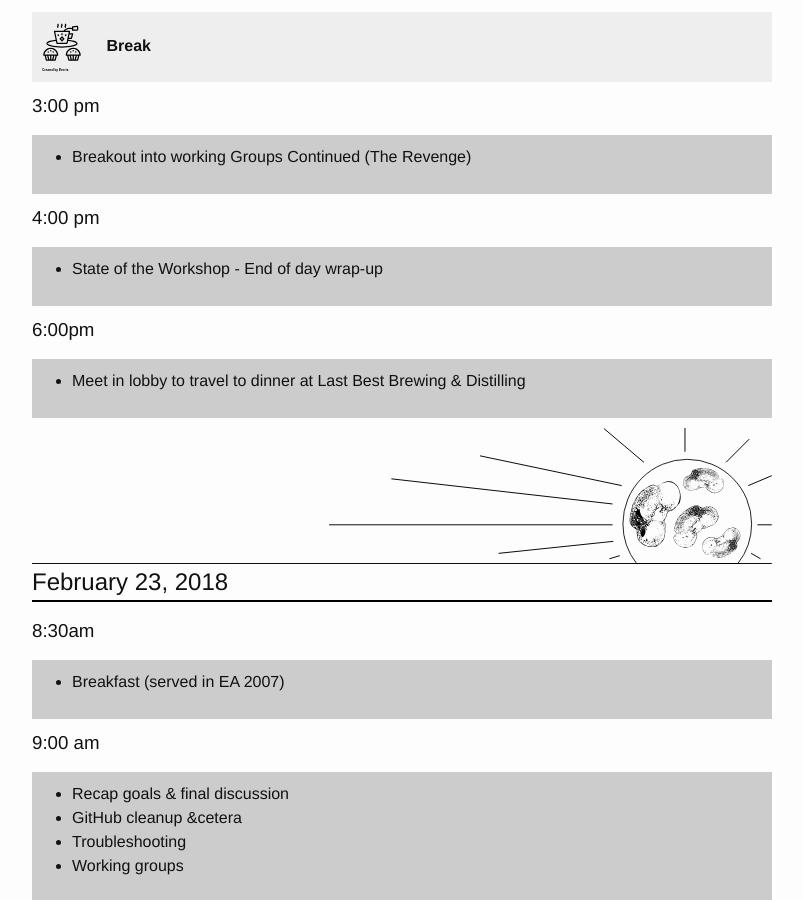
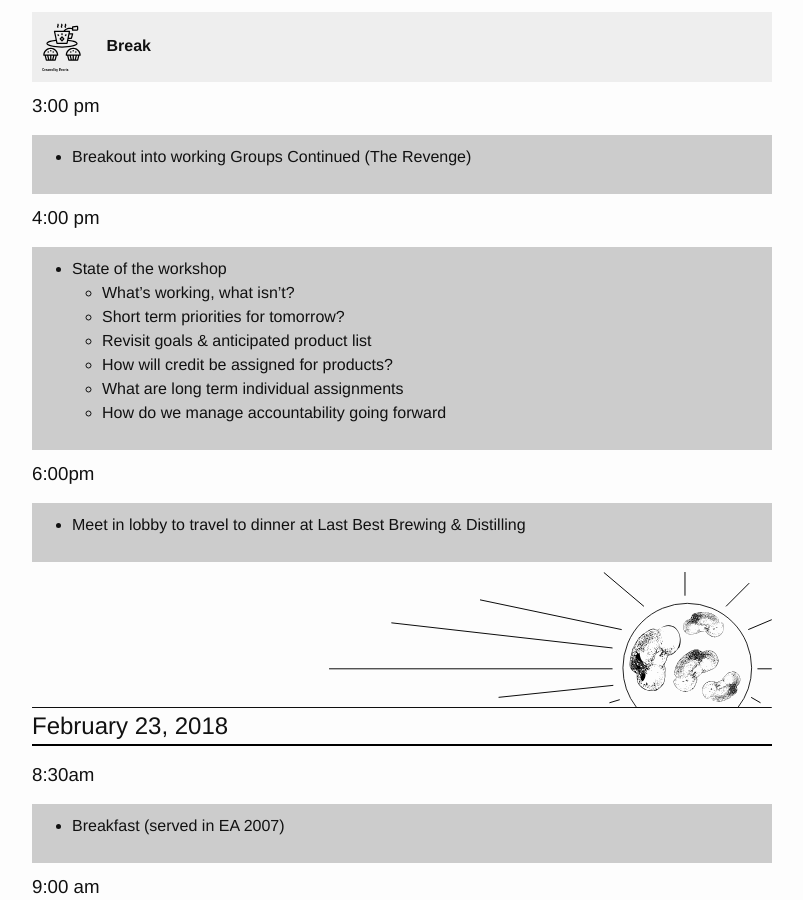
Before and after one commit to PCMIP/PCMIP.github.io, a Jekyll site: the page built from agenda.md, in a window 1280 px wide and 900 px high, scrolled down 3591 px. Shown: the whole window, without its empty margins (238-1041 px from the left). Built offline with Jekyll 4.4.1, drawn with Linux system fonts in a browser that asks for light colours.

Commit message:
Modified the agenda.

```diff
--- a/agenda.md
+++ b/agenda.md
@@ -265,7 +265,15 @@ h2:after
 
 <div class="new_papers">
   <ul>
-    <li>State of the Workshop - End of day wrap-up</li>
+    <li>State of the workshop</li>
+    <ul>
+      <li>What’s working, what isn’t?</li>
+      <li>Short term priorities for tomorrow?</li>
+      <li>Revisit goals & anticipated product list</li>
+      <li>How will credit be assigned for products?</li>
+      <li>What are long term individual assignments</li>
+      <li>How do we manage accountability going forward</li>
+    </ul>
   </ul>
 </div>
 
```
